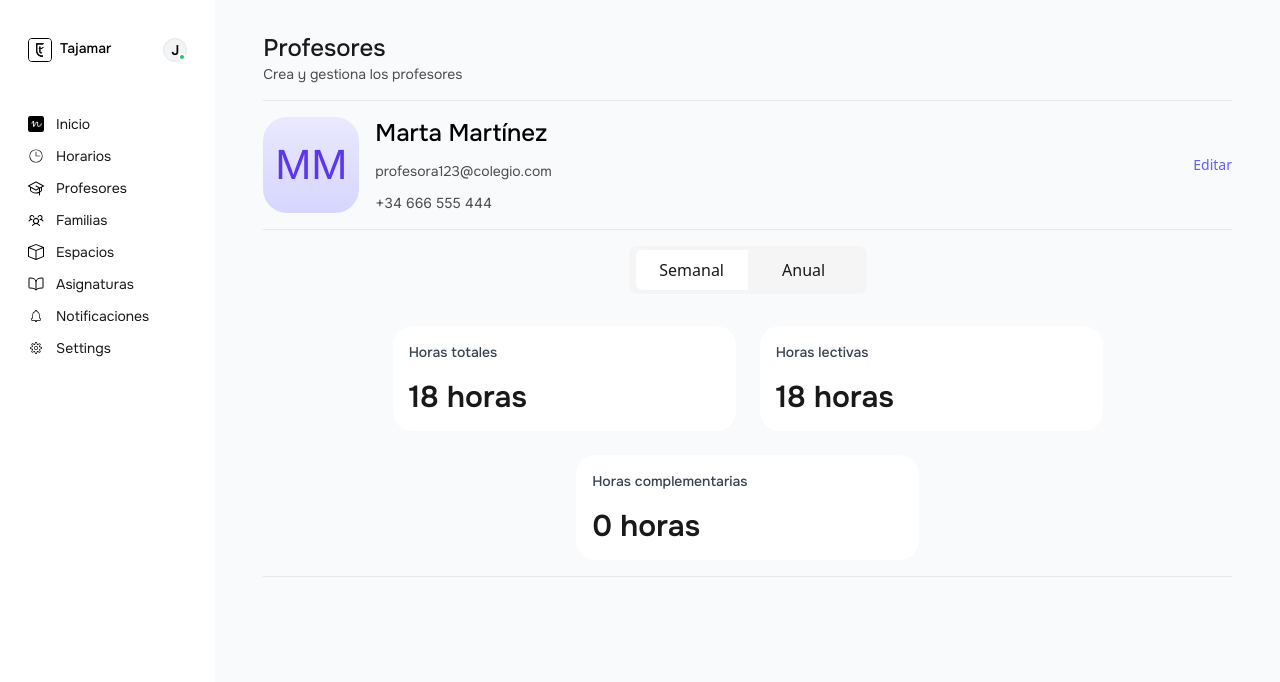
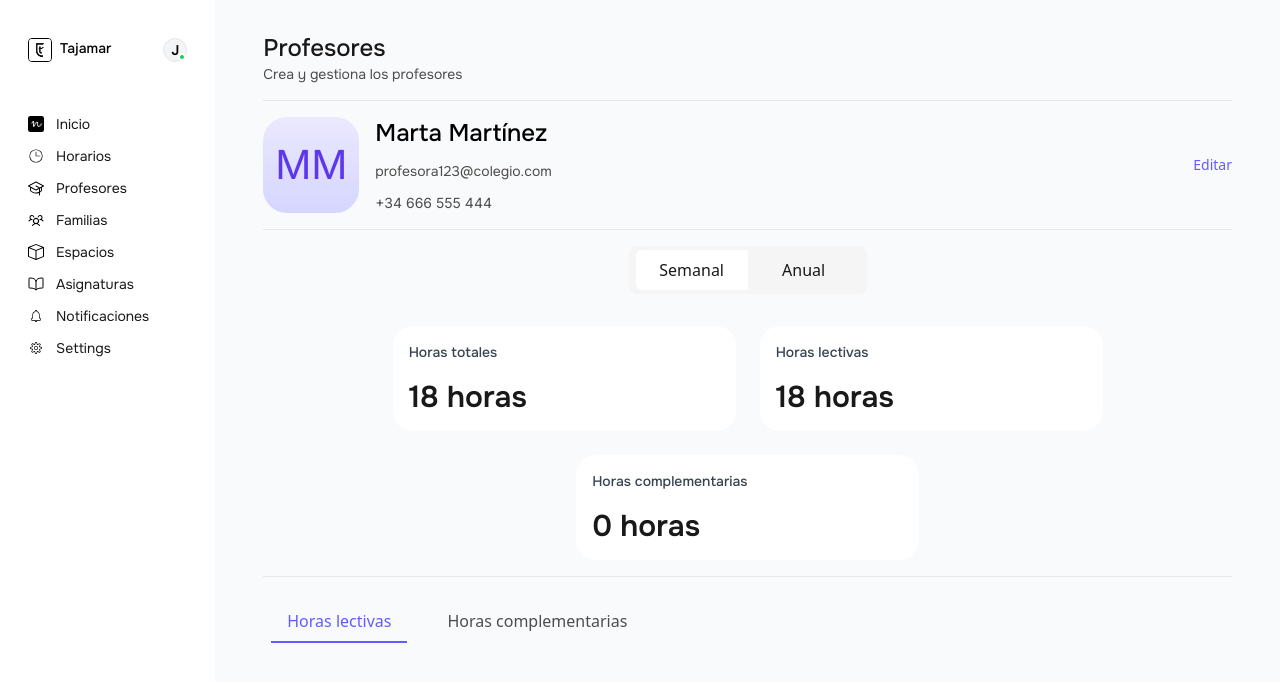
Before and after one commit to RickHalmoguera/dashboard-nuela, a React (Vite) app: page / in a window 1280 px wide. Shown: the top 682 px of the page. Built offline with nearby package versions, Linux system fonts and the light colour scheme.

Commit message:
ADD: FILTER OPTIONS

```diff
--- a/src/components/MainContainer/MainContainer.tsx
+++ b/src/components/MainContainer/MainContainer.tsx
@@ -1,11 +1,13 @@
 import HoursContainer from "./HoursContainer";
 import ProfesorContainer from "./ProfesorContainer";
+import TableContainer from "./TableContainer";
 
 export default function MainContainer(){
     return(
         <div className="flex flex-col py-8 px-12 w-full bg-gray-50">
             <ProfesorContainer/>
             <HoursContainer/>
+            <TableContainer/>
         </div>
 
     )
--- /dev/null
+++ b/src/components/MainContainer/TableContainer.tsx
@@ -0,0 +1,9 @@
+import TableFilter from "../Table/TableFilter";
+
+export default function TableContainer(){
+    return(
+        <>
+            <TableFilter/>
+        </>
+    )
+}
--- /dev/null
+++ b/src/components/Table/TableFilter.tsx
@@ -0,0 +1,13 @@
+
+export default function TableFilter(){
+    return(
+        <div className="flex justify-start items-center ">
+            <label className="flex items-center p-2 cursor-pointer text-font-black text-center">
+                <input type="checkbox" className="hidden peer" />
+                <span className="px-4 py-2 mr-6  text-font-nuela border-font-nuela border-b-2  peer-checked:text-font-gray text-center peer-checked:border-b-2 peer-checked:border-transparent">Horas lectivas</span>
+                <span className="px-4 py-2 text-font-gray border-b-2 border-transparent peer-checked:text-font-nuela text-center peer-checked:border-b-2 peer-checked:border-font-nuela">Horas complementarias</span>
+            </label>
+        </div>
+        )
+
+}
```
